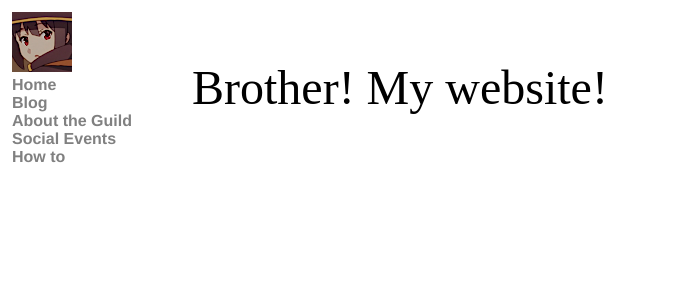
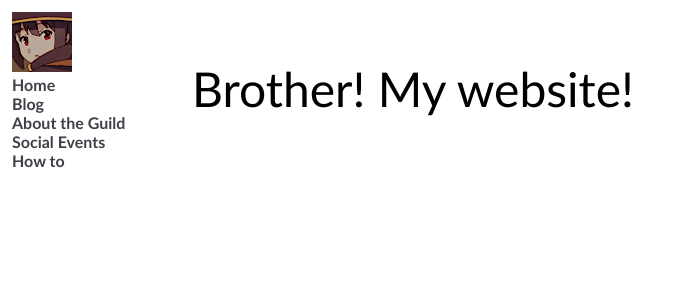
Before and after one commit to ideonella/ideonella.github.io, a Jekyll site: the page built from index.html, in a window 1280 px wide. Shown: the top 300 px of the page, without its empty margins (0-682 px from the left). Built offline with Jekyll 4.4.1, drawn with Linux system fonts in a browser that asks for light colours.

Commit message:
Update main.scss

```diff
--- a/_sass/main.scss
+++ b/_sass/main.scss
@@ -1,10 +1,16 @@
+$magic-white:   #F5FFFF;
+$magic-gray:    #3D4047;
+$magic-black:   #151715;
+$magic-red:     #6E2E3C;
+$magic-gold:    #CCAA4E;
+
 body {
     margin: 60px auto;
     width: 70%;
+    font-family: 'Trebuchet MS', 'Arial', 'Sans-Serif';
 }
 
 nav {
-    font-family:'Helvetica', 'Arial', 'Sans-Serif';
     padding: 12px;
     width: 200px;
     list-style: none;
@@ -16,7 +22,6 @@ nav {
 }
 
 nav ul, footer ul {
-    font-family:'Helvetica', 'Arial', 'Sans-Serif';
     padding: 12px;
     width: 200px;
     list-style: none;
@@ -34,7 +39,7 @@ nav ul li, footer ul li {
 
 a {
     text-decoration: none;
-    color: gray;
+    color: $magic-gray;
 }
 a:hover {
     text-decoration: underline;
@@ -42,7 +47,6 @@ a:hover {
 
 h1 {
     font-size: 3em;
-    font-family:'Helvetica', 'Arial', 'Sans-Serif';
 }
 
 p {
@@ -65,5 +69,5 @@ ul.posts li {
 }
 
 .current {
-    color: light-gray;
+    color: $magic-gray;
   }
```
